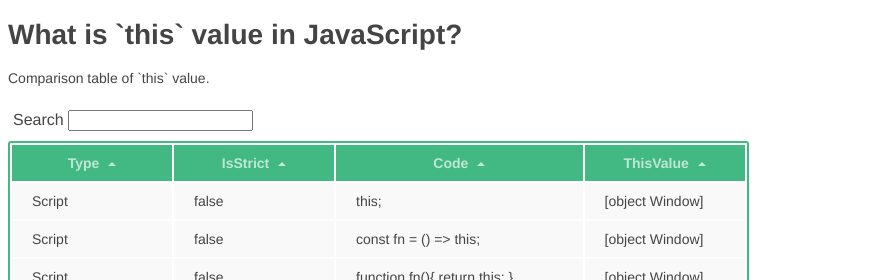
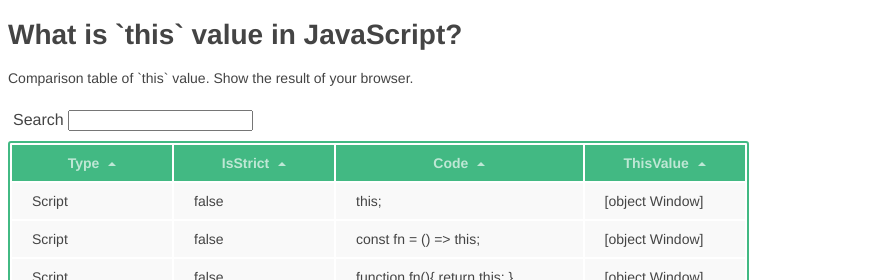
Before and after one commit to azu/what-is-this, a website: page index.html in a window 1280 px wide. Shown: the top 280 px of the page, 0-875 px from the left. Drawn offline with Linux system fonts and the light colour scheme.

Commit message:
Update html

```diff
--- a/index.html
+++ b/index.html
@@ -8,7 +8,7 @@
 </head>
 <body>
 <h1>What is `this` value in JavaScript?</h1>
-<p>Comparison table of `this` value.</p>
+<p>Comparison table of `this` value. Show the result of your browser.</p>
 <script>
     // non strict
     window.addResult({
```
